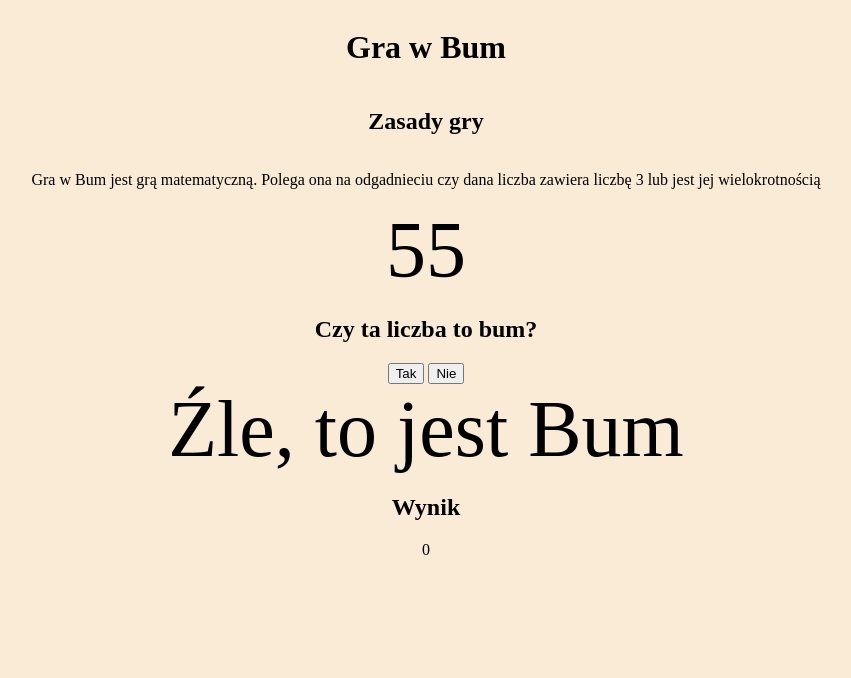
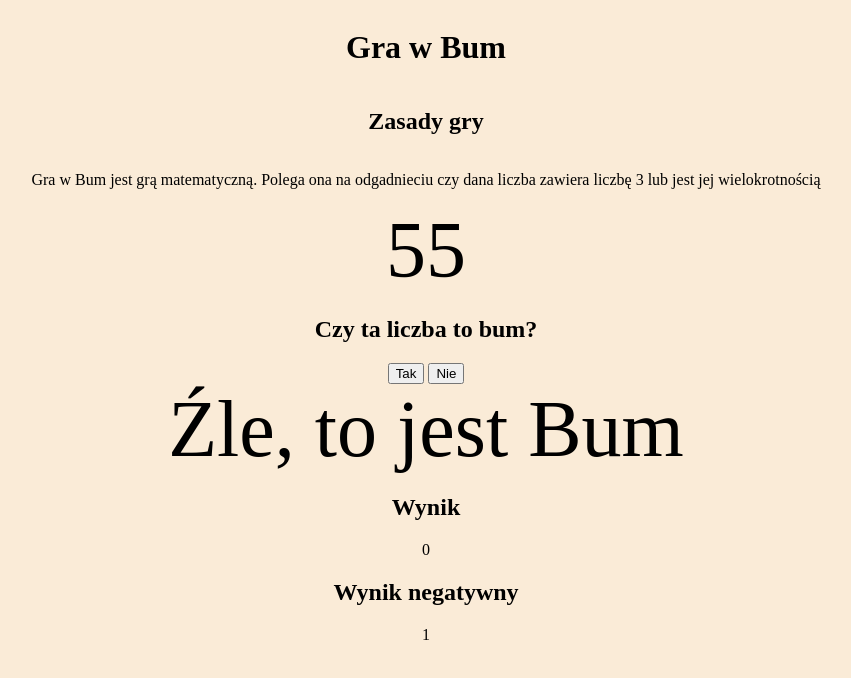
Before and after one commit to Lotosney/BumGame, a plain HTML site: page bum.html in a window 1280 px wide. Both pictures are taken after a click on the button "Tak". Shown: the whole page, without its empty margins (214-1065 px from the left). Drawn offline with Linux system fonts and the light colour scheme.

Commit message:
Add negative score counting

```diff
--- a/bum.css
+++ b/bum.css
@@ -31,8 +31,16 @@ html{
 .scoreNumberContainer{
     display: flex;
     justify-content: center;
-    height:300px;
+    height:fit-content;
     width: 100%;
     color: black;
     font-size: 2vh;
 }
+.negativeScoreNumberContainer{
+    display: flex;
+    justify-content: center;
+    height:fit-content;
+    width: 100%;
+    color: black;
+    font-size: 2vh;
+}
--- a/bum.html
+++ b/bum.html
@@ -27,6 +27,9 @@
     <h2>Wynik</h2>
     <div class="scoreNumberContainer" id="scoreNumberContainer" >
     </div>
+    <h2>Wynik negatywny</h2>
+    <div class="negativeScoreNumberContainer" id="negativeScoreNumberContainer" >
+    </div>
     <script src="/bum.js"></script>
 </body>
 </html>
--- a/bum.js
+++ b/bum.js
@@ -1,9 +1,10 @@
-var scoreNum = 0
-var yesText= "Zgadłeś!"
-var noText = "Dobrze, To nie jest bum"
-var wrongText ="Źle, to nie jest Bum,"
-var wrongBumText ="Źle, to jest Bum"
-var fillText= "Tu będzie feedback"
+let scoreNum = 0;
+let negScoreNum = 0;
+const yesText = "Zgadłeś!";
+const noText = "Dobrze, To nie jest bum";
+const wrongText = "Źle, to nie jest Bum,";
+const wrongBumText = "Źle, to jest Bum";
+const fillText = "Tu będzie feedback";
 var num;
 num = Math.floor(Math.random() * (100 - 3)) + 3
 
@@ -15,6 +16,8 @@ yesNoText.innerText = `${fillText}`
 
 var scoreNumber = document.getElementById('scoreNumberContainer')
 scoreNumber.innerText = `${scoreNum}`
+var negativeScoreNumber = document.getElementById('negativeScoreNumberContainer')
+negativeScoreNumber.innerText = `${negScoreNum}`
 
 console.log(num)
 var isThisBum = () => {
@@ -36,17 +39,18 @@ console.log(isThisBum())
 validateYes = () => {
     if (isThisBum() === "bum") {
 
-        let text= yesText
-        scoreNum=scoreNum+1
+        let text = yesText
+        scoreNum = scoreNum + 1
         scoreNumber.innerText = `${scoreNum}`
 
-        yesNoText.innerText=`${text}`
+        yesNoText.innerText = `${text}`
 
     } else {
 
-        let text= wrongBumText
-        yesNoText.innerText=`${text}`
-
+        let text = wrongBumText
+        yesNoText.innerText = `${text}`
+        negScoreNum = negScoreNum + 1
+        negativeScoreNumber.innerText = `${negScoreNum}`
     }
 
 }
@@ -54,14 +58,16 @@ validateYes = () => {
 validateNo = () => {
     if (isThisBum() === "not bum") {
 
-        scoreNum=scoreNum+1
+        scoreNum = scoreNum + 1
         scoreNumber.innerText = `${scoreNum }`
-        let text= noText
-        yesNoText.innerText=`${text}`
+        let text = noText
+        yesNoText.innerText = `${text}`
     } else {
 
-        let text= noText
-        yesNoText.innerText=`${text}`
+        let text = noText
+        yesNoText.innerText = `${text}`
+        negScoreNum = negScoreNum + 1
+        negativeScoreNumber.innerText = `${negScoreNum}`
     }
 
 }
```
